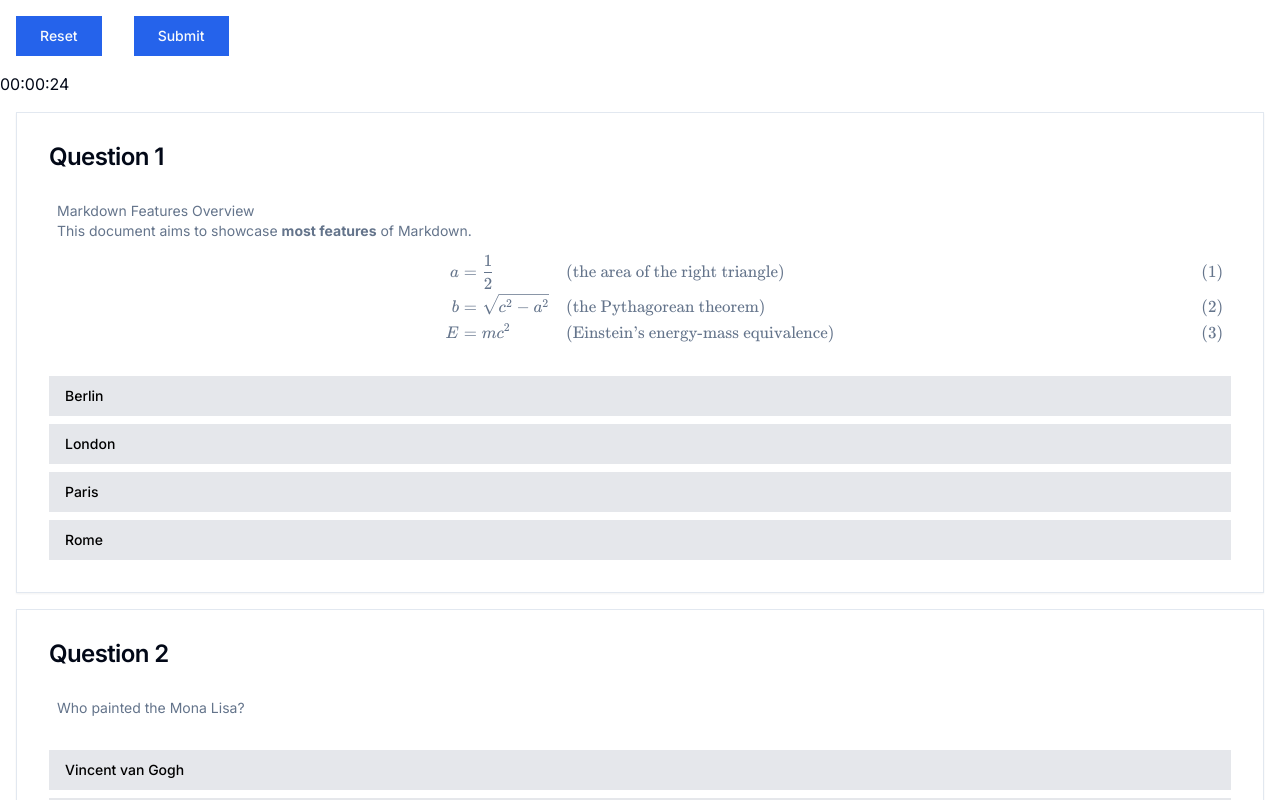
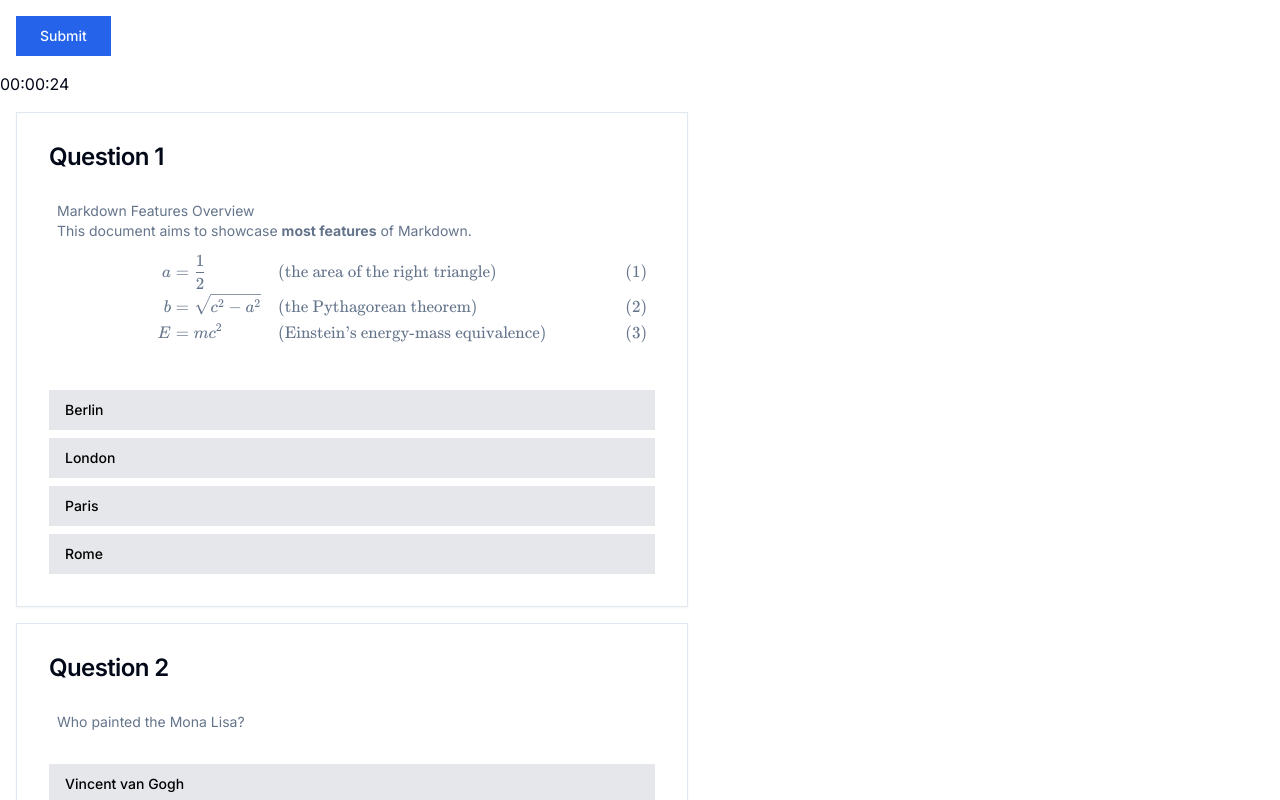
Before and after one commit to destx0/quiz, a Next.js app: page /quiz in a window 1280 px wide. Shown: the top 800 px of the page. Built offline with nearby package versions, Linux system fonts and the light colour scheme.

Commit message:
submit or reset

```diff
--- a/app/components/Question.jsx
+++ b/app/components/Question.jsx
@@ -50,13 +50,12 @@ const Question = ({
 	}, [resetTimestamp]);
 
 	return (
-		<Card className="m-4 p-8">
+		<Card className="max-w-2xl mx-auto m-4 p-8 ">
 			<CardTitle>Question {qId + 1}</CardTitle>
-			<CardDescription className="my-8 mx-2">
+			<CardDescription className="my-8 mx-2 overflow-x-auto">
 				<Fancytext content={question} />
 			</CardDescription>
 			<RadioGroup>
-				{" "}
 				{options.map((option, index) => (
 					<div key={index}>
 						{" "}
--- a/app/quiz/page.jsx
+++ b/app/quiz/page.jsx
@@ -34,10 +34,11 @@ const page = () => {
 
 	return (
 		<>
-			<Button onClick={handleReset} className="px-6 py-3 m-4">
-				Reset
-			</Button>
-			{!showResults && (
+			{showResults ? (
+				<Button onClick={handleReset} className="px-6 py-3 m-4">
+					Reset
+				</Button>
+			) : (
 				<Button onClick={handleSubmit} className="px-6 py-3 m-4">
 					Submit
 				</Button>
```
